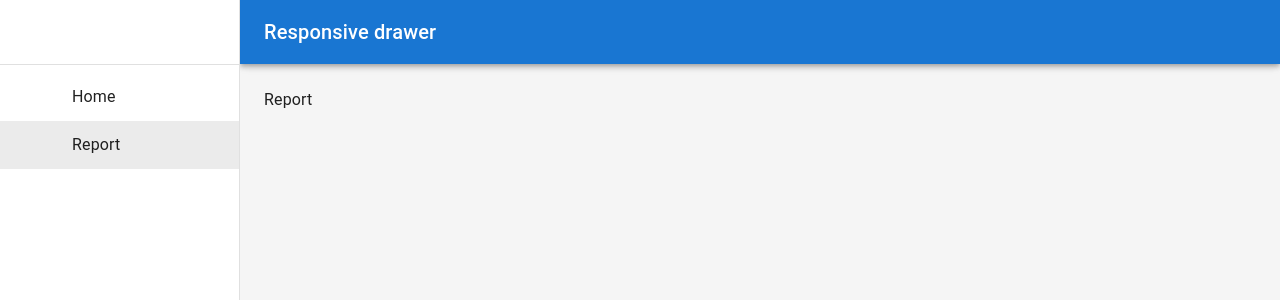
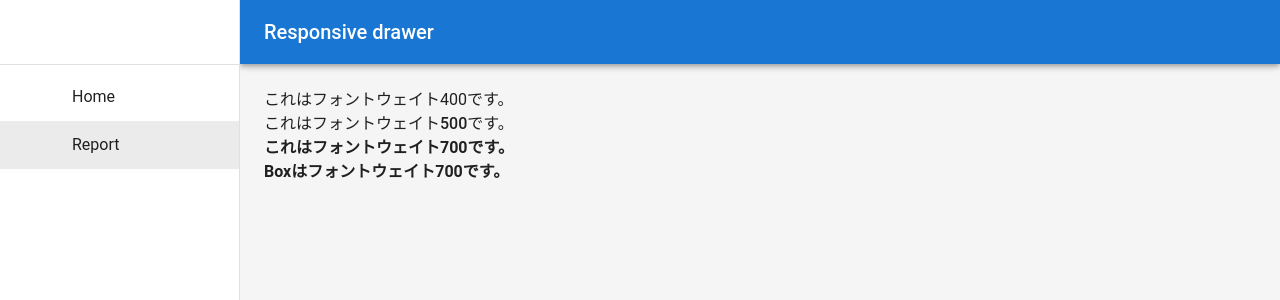
Before and after one commit to yuta-h418/ts-tutorial, a React (Create React App) app: page /report in a window 1280 px wide. Shown: the top 300 px of the page. Built offline with nearby package versions, Linux system fonts and the light colour scheme; some icons are missing.

Commit message:
フォントを調整

```diff
--- a/src/App.tsx
+++ b/src/App.tsx
@@ -5,9 +5,13 @@ import Home from './pages/Home';
 import Report from './pages/Report';
 import NoPage from './pages/NoPage';
 import AppLayout from './components/layout/AppLayout';
+import {theme} from './theme/theme'
+import { CssBaseline, ThemeProvider } from '@mui/material';
 
 function App() {
   return (
+    <ThemeProvider theme={theme}>
+    <CssBaseline />
     <Router>
       <Routes>
         <Route path="/" element={<AppLayout />}>
@@ -17,6 +21,7 @@ function App() {
         </Route>
       </Routes>
     </Router>
+    </ThemeProvider>
   );
 }
 
--- a/src/pages/Report.tsx
+++ b/src/pages/Report.tsx
@@ -1,8 +1,22 @@
+import { Box, Typography } from "@mui/material";
 import React from "react";
 
 const Report = () => {
     return (
-        <div>Report</div>
+        <div>
+            <Typography fontWeight="fontWeightRegular">
+                これはフォントウェイト400です。
+            </Typography>
+            <Typography fontWeight="fontWeightMedium">
+                これはフォントウェイト500です。
+            </Typography>
+            <Typography fontWeight="fontWeightBold">
+                これはフォントウェイト700です。
+            </Typography>
+            <Box fontWeight="fontWeightBold">
+                Boxはフォントウェイト700です。
+            </Box>
+        </div>
     )
 }
 
--- /dev/null
+++ b/src/theme/theme.ts
@@ -0,0 +1,10 @@
+import { createTheme } from "@mui/material";
+
+export const theme = createTheme({
+    typography: {
+        fontFamily: 'Noto Sans JP, Roboto, "Helvetica Neue", Arial, sans-serif',
+        fontWeightRegular: 400,
+        fontWeightMedium: 500,
+        fontWeightBold: 700,
+    }
+})
```
